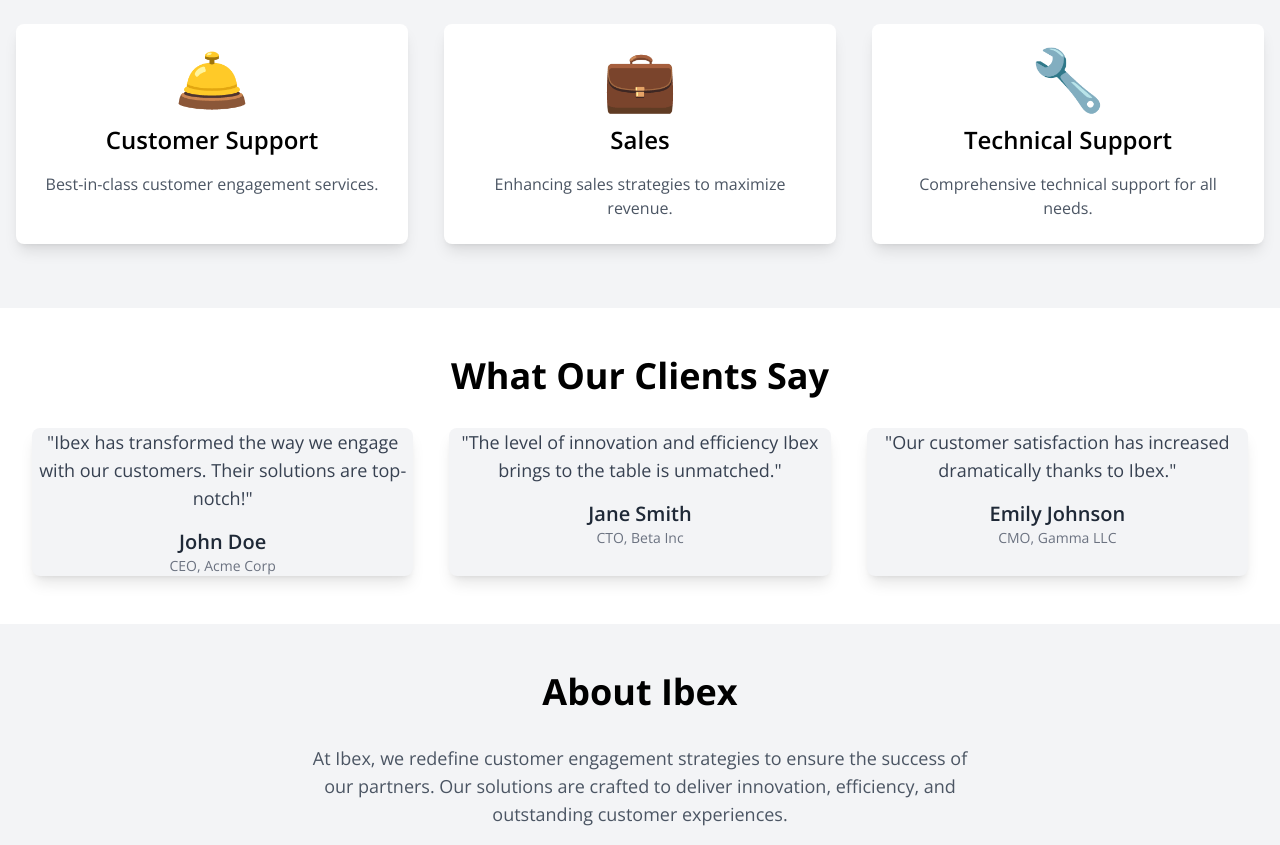
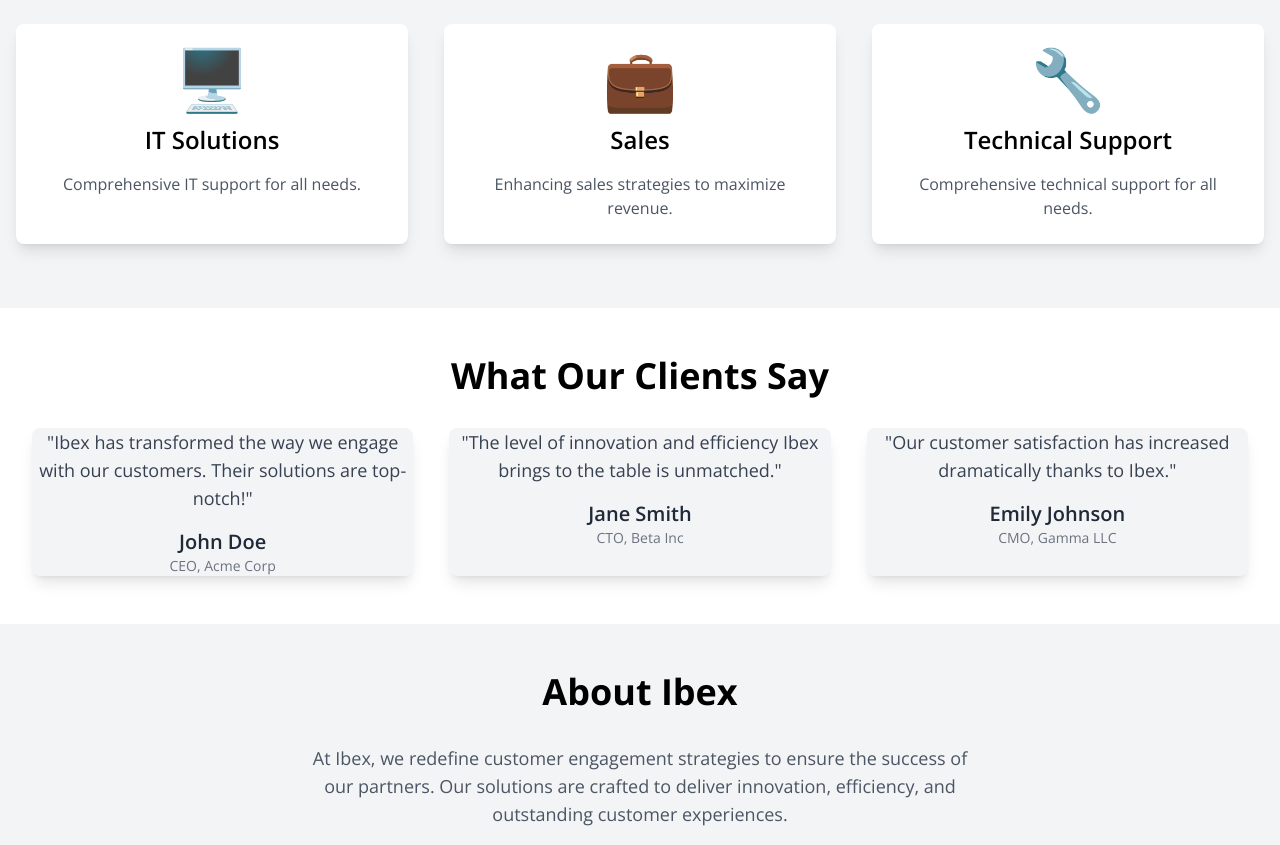
Before and after one commit to ziyanali30/ibexProjectH, a React (Vite) app: page /home in a window 1280 px wide. Shown: the part 1040-1885 px from the top of the page. Built offline with nearby package versions, Linux system fonts and the light colour scheme.

Commit message:
emoji changed for it services

```diff
--- a/src/components/Services.tsx
+++ b/src/components/Services.tsx
@@ -3,7 +3,7 @@
 import { Helmet } from 'react-helmet';
 function Services() {
   const services = [
-    { title: 'Customer Support', description: 'Best-in-class customer engagement services.', icon: '🛎️' },
+    { title: 'IT Solutions', description: 'Comprehensive IT support for all needs.', icon: '🖥️' },
     { title: 'Sales', description: 'Enhancing sales strategies to maximize revenue.', icon: '💼' },
     { title: 'Technical Support', description: 'Comprehensive technical support for all needs.', icon: '🔧' },
   ];
```
